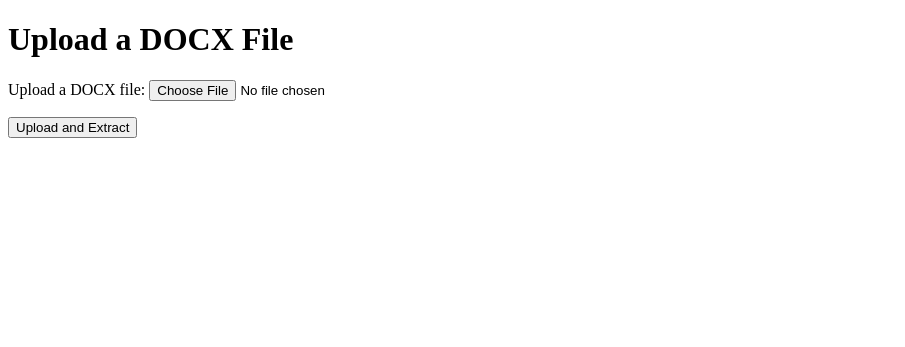
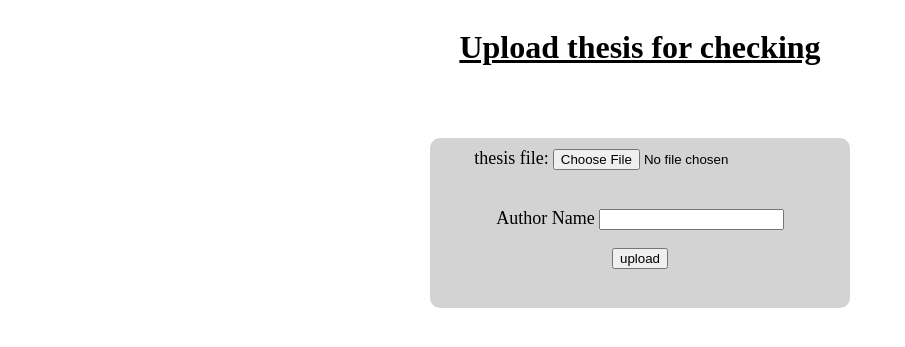
Before and after one commit to batala-ayush/Plagiarism-Detection-in-Nepali-Thesis, a Django app: page /check_plagiarism/ in a window 1280 px wide. Shown: the top 347 px of the page, without its empty margins (0-905 px from the left). Run offline with Django 4.2, Linux system fonts and the light colour scheme; parts of the project's set-up code (start-up, migrations or seed data) failed here and were passed over.

Commit message:
database changes

```diff
--- a/first_app/fingerprint_similarity.py
+++ b/first_app/fingerprint_similarity.py
@@ -194,6 +194,9 @@ def generate_fingerprint_sets(text1):
 
 def compute_fingerprint_similarity(set1,set2) :
     numerator = len(set1.intersection(set2))
-    jac_similarity_mod = numerator/len(set1)
+    if len(set1)!=0:
+        jac_similarity_mod = numerator/len(set1)
+    else:
+        jac_similarity_mod = 0
     result = round(jac_similarity_mod,3)
     return result
--- a/first_app/highlight_paragraphs.py
+++ b/first_app/highlight_paragraphs.py
@@ -119,8 +119,10 @@ def highlight_paragraph(final_plagiarised_paragraphs_grouped_sources,doc,docx_fi
                     indexes = find_common_sequences(input_para, database_para, threshold=3)
                     print(indexes)
                     print(len(para_text))
+                    print("deuta paragraph")
                     print(para_text)
                     print(target_paragraph)
+                    print("deuta paragraph")
                     for index in indexes:
                         if index['copied'] is True:
                             print(index['sen_pos'])
@@ -204,8 +206,8 @@ def highlight_paragraph(final_plagiarised_paragraphs_grouped_sources,doc,docx_fi
     # Add content to the cells (optional)
     for i in range(1,number_of_source+1):
         source_table.cell(i,0).text = str(i)
-        source_table.cell(i,1).text = final_plagiarised_paragraphs_grouped_sources[i-1]['source']
-        source_table.cell(i,2).text = final_plagiarised_paragraphs_grouped_sources[i-1]['author']+str(i)
+        source_table.cell(i,1).text = final_plagiarised_paragraphs_grouped_sources[i-1]['source']['name']
+        source_table.cell(i,2).text = final_plagiarised_paragraphs_grouped_sources[i-1]['source']['author']
         source_table.cell(i,3).text = str(round((final_plagiarised_paragraphs_grouped_sources[i-1]['percentage']),2)) + '%'
 
         for cell in source_table.rows[i].cells:
--- a/first_app/models.py
+++ b/first_app/models.py
@@ -4,3 +4,4 @@ from django.db import models
 
 class thesis_docx(models.Model):
     thesis = models.FileField(upload_to='thesis_files') # Uploaded files will be stored in the 'thesis_files/' directory inside MEDIA_ROOT
+    author = models.CharField(max_length=255)
--- a/first_app/ngram_similarity.py
+++ b/first_app/ngram_similarity.py
@@ -158,7 +158,10 @@ def compute_ngram_similarity(ngrams1, ngrams2):
     set1 = ngrams1
     set2 = ngrams2
     numerator = len(set1.intersection(set2))
-    jac_similarity_mod = numerator/len(set1)
+    if len(set1)!=0:
+        jac_similarity_mod = numerator/len(set1)
+    else:
+        jac_similarity_mod = 0
     result = round(jac_similarity_mod,3)
 
     return result
--- a/first_app/tfidf_similarity.py
+++ b/first_app/tfidf_similarity.py
@@ -57,11 +57,6 @@ def remove_english_from_nepali(nepali_text):
     # Return the cleaned Nepali text
     return nepali_text
 
-def preprocess(text):
-    tokens = word_tokenize(text)
-    stemmed_tokens = word_stemmer(tokens)
-    removed_tokens=stopword_removal(stemmed_tokens)
-    return removed_tokens
 
 
 def preprocessing(sentences):
--- a/first_app/views.py
+++ b/first_app/views.py
@@ -14,9 +14,11 @@ from .fingerprint_similarity import compute_fingerprint_similarity,generate_fing
 from .word_similarity import compute_word_similarity,generate_word_sim_sets
 from .tfidf_similarity import compute_tfidfsimilarity
 
+
+
 from .models import thesis_docx
 from .predict import predict_lab
-from .forms import DocxUploadForm
+#from .forms import DocxUploadForm
 from .highlight_paragraphs import highlight_paragraph
 
 
@@ -34,11 +36,11 @@ def thesis_upload_succesfull_page(request):
         #print(request.FILES)
 
         got_thesis_file = request.FILES.get("thesis_file_docx")
+        got_author_name = request.POST.get("author_name")
         #print(got_thesis_file)
-        thesis_data = thesis_docx(thesis = got_thesis_file)
+        thesis_data = thesis_docx(thesis = got_thesis_file,author = got_author_name)
         thesis_data.save()
         return HttpResponse("Thesis Uploaded Sucessfully")
-
 
 
 
@@ -58,128 +60,138 @@ def count_total_words_one_paragraph(paragraph):
 
 def plagiarism_check(request):
     if request.method == 'POST':
-        form = DocxUploadForm(request.POST, request.FILES)
-        if form.is_valid():
-            docx_file = request.FILES['docx_file']
-            docx_file_title_name = docx_file.name
-            docx_file_author_name = 'Inputed_Thesis_Author_Name'
-            print(type(docx_file))
-            sus_document = Document(docx_file)
+        #form = DocxUploadForm(request.POST, request.FILES)
+        #if form.is_valid():
+        docx_file = request.FILES.get("thesis_file_docx")
+        suspicious_author_name = request.POST.get("author_name")
+        #docx_file = request.FILES['docx_file']
+        suspicious_docx_file_title_name = docx_file.name
+        print(suspicious_docx_file_title_name)
+        print(suspicious_author_name)
+        print("yesko mathi")
+        #docx_file_author_name = 'Inputed_Thesis_Author_Name'
+        print(type(docx_file))
+        sus_document = Document(docx_file)
 
-            print(type(sus_document))
-            input_paragraphs = [[generate_n_grams(para.text.strip()),generate_fingerprint_sets(para.text.strip()),generate_word_sim_sets(para.text.strip()),para.text.strip()] for para in sus_document.paragraphs if para.text.strip() and len(para.text.strip().split())>5]  # Filter out empty or whitespace paragraphs
-            # paragraphs = get_paragraphs_from_word_file(docx_file)
-            print(input_paragraphs)
-            # print(type(paragraphs))
-            #return render(request, 'result.html', {'paragraphs': paragraphs})
+        print(type(sus_document))
+        input_paragraphs = [[generate_n_grams(para.text.strip()),generate_fingerprint_sets(para.text.strip()),generate_word_sim_sets(para.text.strip()),para.text.strip()] for para in sus_document.paragraphs if para.text.strip() and len(para.text.strip().split())>5]  # Filter out empty or whitespace paragraphs
+        # paragraphs = get_paragraphs_from_word_file(docx_file)
+        print(input_paragraphs)
+        # print(type(paragraphs))
+        #return render(request, 'result.html', {'paragraphs': paragraphs})
 
-            docx_files = thesis_docx.objects.all()
-            file_names = [docx_file.thesis.name for docx_file in docx_files]
-            print(file_names)
-            print(file_names[0])
-            paragraphs_list = []
+        docx_files = thesis_docx.objects.all()
+        #file_names = [docx_file.thesis.name for docx_file in docx_files]
+        #print(file_names)
+        #print(file_names[0])
+        paragraphs_list = []
 
-            for docx_file in docx_files:
-                document = Document(docx_file.thesis)
-                #paragraphs = [para.text for para in document.paragraphs]
-                para = [[generate_n_grams(para.text.strip()),generate_fingerprint_sets(para.text.strip()),generate_word_sim_sets(para.text.strip()),para.text.strip()] for para in document.paragraphs if para.text.strip() and len(para.text.strip().split())>5]  # Filter out empty or whitespace paragraphs
-                #paragraphs = get_paragraphs_from_word_file(document)
-                paragraphs_list.append(para)
+        for docx_file in docx_files:
+            document = Document(docx_file.thesis)
+            #paragraphs = [para.text for para in document.paragraphs]
+            para ={"paragraphs":[[generate_n_grams(para.text.strip()),generate_fingerprint_sets(para.text.strip()),generate_word_sim_sets(para.text.strip()),para.text.strip()] for para in document.paragraphs if para.text.strip() and len(para.text.strip().split())>5],"source":{'name':docx_file.thesis.name,'author':docx_file.author}}  # Filter out empty or whitespace paragraphs
+            #paragraphs = get_paragraphs_from_word_file(document)
+            paragraphs_list.append(para)
 
 
 
 
-            plagiarised_paragraphs =[]
-            # Loop through both lists simultaneously and call the function
-            for para1 in input_paragraphs:
-                paragraphs_list_counter =0
-                for para2_group in paragraphs_list:
-                    max_avg_feature_sim =0
-                    max_sim_database_paragraph = ''
-                    is_label_one = 0
-                    for para2 in para2_group:
-                        #asma two paragraph aaucha
-                        ngram_sim = compute_ngram_similarity(para1[0],para2[0])
+        plagiarised_paragraphs =[]
+        # Loop through both lists simultaneously and call the function
+        for para1 in input_paragraphs:
 
-                        finger_sim = compute_fingerprint_similarity(para1[1],para2[1])
-                        word_sim = compute_word_similarity(para1[2],para2[2])
-                        tfidf_sim = compute_tfidfsimilarity(para1[3],para2[3]) #4th item in list is paragraph
-                        label = predict_lab(ngram_sim,finger_sim,word_sim,tfidf_sim)
-                        avg_feature_sim = (ngram_sim + tfidf_sim + finger_sim + word_sim)/4
-                        if(avg_feature_sim > max_avg_feature_sim and label == 1):
-                            max_avg_feature_sim = avg_feature_sim
-                            max_sim_database_paragraph = para2[3]
+            #paragraphs_list_counter =0
+            for para2_group in paragraphs_list:
+                max_avg_feature_sim =0
+                max_sim_database_paragraph = ''
+                is_label_one = 0
+                for para2 in para2_group['paragraphs']:
+                    #asma two paragraph aaucha
+                    ngram_sim = compute_ngram_similarity(para1[0],para2[0])
+                    print(para1[3])
+                    print(para2[3])
+                    print(para1[1])
+                    print(para2[1])
+                    finger_sim = compute_fingerprint_similarity(para1[1],para2[1])
 
-                        if(label == 1):
-                            is_label_one = 1
-                    if is_label_one ==1 :
-                        my_dict = {"paragraph": para1[3] ,"database_paragraph":max_sim_database_paragraph, "source":file_names[paragraphs_list_counter], "average_feature_score": max_avg_feature_sim}
-                        plagiarised_paragraphs.append(my_dict)
-                        #asma lekhne sentence wala code
-                        #
-                    is_label_one = 0
-                    paragraphs_list_counter = paragraphs_list_counter + 1
-                #         print(para1)
-                #         print("-----")
-                #         print(para2)
-                #         print("label: ")
-                #         print(label)
-                #     print("changeeeeeeeeeeee1111111")
-                # print("changeeeeeeeeeeee22222222")
-            print(plagiarised_paragraphs)
-            #return render(request, 'try.html', {'paragraphs_list': paragraphs_list})
-            #for highlighting docx
-            #output_file_path = "highlighted_document.docx"  # Replace with the desired output file path
-            #target_paragraphs = plagiarised_paragraphs
-            #process_plagiarized_paragraphs(sus_document, output_file_path, target_paragraphs)
-            final_plagiarised_paragraphs = {}
-            for entry in plagiarised_paragraphs:
-                paragraph = entry['paragraph']
-                if paragraph in final_plagiarised_paragraphs:
-                    if entry['average_feature_score'] > final_plagiarised_paragraphs[paragraph]['average_feature_score']:
-                        final_plagiarised_paragraphs[paragraph] = entry
-                else:
+                    word_sim = compute_word_similarity(para1[2],para2[2])
+                    tfidf_sim = compute_tfidfsimilarity(para1[3],para2[3]) #4th item in list is paragraph
+                    label = predict_lab(ngram_sim,finger_sim,word_sim,tfidf_sim)
+                    avg_feature_sim = (ngram_sim + tfidf_sim + finger_sim + word_sim)/4
+                    if(avg_feature_sim > max_avg_feature_sim and label == 1):
+                        max_avg_feature_sim = avg_feature_sim
+                        max_sim_database_paragraph = para2[3]
+
+                    if(label == 1):
+                        is_label_one = 1
+                if is_label_one ==1 :
+                    my_dict = {"paragraph": para1[3] ,"database_paragraph":max_sim_database_paragraph, "source":para2_group['source'],"average_feature_score": max_avg_feature_sim}
+                    plagiarised_paragraphs.append(my_dict)
+                    #asma lekhne sentence wala code
+                    #
+                is_label_one = 0
+                #paragraphs_list_counter = paragraphs_list_counter + 1
+            #         print(para1)
+            #         print("-----")
+            #         print(para2)
+            #         print("label: ")
+            #         print(label)
+            #     print("changeeeeeeeeeeee1111111")
+            # print("changeeeeeeeeeeee22222222")
+        print(plagiarised_paragraphs)
+        #return render(request, 'try.html', {'paragraphs_list': paragraphs_list})
+        #for highlighting docx
+        #output_file_path = "highlighted_document.docx"  # Replace with the desired output file path
+        #target_paragraphs = plagiarised_paragraphs
+        #process_plagiarized_paragraphs(sus_document, output_file_path, target_paragraphs)
+        final_plagiarised_paragraphs = {}
+        for entry in plagiarised_paragraphs:
+            paragraph = entry['paragraph']
+            if paragraph in final_plagiarised_paragraphs:
+                if entry['average_feature_score'] > final_plagiarised_paragraphs[paragraph]['average_feature_score']:
                     final_plagiarised_paragraphs[paragraph] = entry
+            else:
+                final_plagiarised_paragraphs[paragraph] = entry
 
-            #for highlighting docx
-            final_plagiarised_paragraphs = list(final_plagiarised_paragraphs.values())
-            print(final_plagiarised_paragraphs)
-            total_words_input_docx = count_total_words(input_paragraphs)
-            print(total_words_input_docx)
-            # Calculate and store the similarity index for each paragraph
-            similarity_data = []
-            for entry in final_plagiarised_paragraphs:
-                sim_index = round((((count_total_words_one_paragraph(entry['paragraph']))*entry['average_feature_score'])/ total_words_input_docx)*100,2)
-                similarity_data.append({'input_paragraph':entry['paragraph'],'source': entry['source'],'database_paragraph':entry['database_paragraph'], 'sim_index': sim_index})
-            print(similarity_data)
+        #for highlighting docx
+        final_plagiarised_paragraphs = list(final_plagiarised_paragraphs.values())
+        #print(final_plagiarised_paragraphs)
+        total_words_input_docx = count_total_words(input_paragraphs)
+        #print(total_words_input_docx)
+        # Calculate and store the similarity index for each paragraph
+        similarity_data = []
+        for entry in final_plagiarised_paragraphs:
+            sim_index = round((((count_total_words_one_paragraph(entry['paragraph']))*entry['average_feature_score'])/ total_words_input_docx)*100,2)
+            similarity_data.append({'input_paragraph':entry['paragraph'],'source': entry['source'],'database_paragraph':entry['database_paragraph'], 'sim_index': sim_index})
+        #print(similarity_data)
 
-            #final wala dictionary aba
-            grouped_paragraphs = []
-            for entry in similarity_data:
-                source = entry['source']
-                input_paragraph = entry['input_paragraph']
-                database_paragraph = entry['database_paragraph']
-                sim_index = entry['sim_index']
+        #final wala dictionary aba
+        grouped_paragraphs = []
+        for entry in similarity_data:
+            source = entry['source']
+            input_paragraph = entry['input_paragraph']
+            database_paragraph = entry['database_paragraph']
+            sim_index = entry['sim_index']
 
-                # Initialize a flag to False
-                contains_source = False
-                for single_dict in grouped_paragraphs:
-                    if 'source' in single_dict and single_dict['source'] == source:
-                        single_dict['input_paragraphs'].append(input_paragraph)
-                        single_dict['database_paragraphs'].append(database_paragraph)
-                        single_dict['percentage'] += sim_index
-                        contains_source = True
-                        break
-                if(contains_source == False):
-                    grouped_paragraphs.append({'input_paragraphs':[entry['input_paragraph']],'source': entry['source'],'database_paragraphs':[entry['database_paragraph']], 'percentage': sim_index, 'author': 'Author_name'})
-            print(grouped_paragraphs)
+            # Initialize a flag to False
+            contains_source = False
+            for single_dict in grouped_paragraphs:
+                if 'source' in single_dict and single_dict['source'] == source:
+                    single_dict['input_paragraphs'].append(input_paragraph)
+                    single_dict['database_paragraphs'].append(database_paragraph)
+                    single_dict['percentage'] += sim_index
+                    contains_source = True
+                    break
+            if(contains_source == False):
+                grouped_paragraphs.append({'input_paragraphs':[entry['input_paragraph']],'source': entry['source'],'database_paragraphs':[entry['database_paragraph']], 'percentage': sim_index})
+        print(grouped_paragraphs)
 
-            #highlight wala
-            highlight_paragraph(grouped_paragraphs,sus_document,docx_file_title_name,docx_file_author_name)
+        #highlight wala
+        highlight_paragraph(grouped_paragraphs,sus_document,suspicious_docx_file_title_name,suspicious_author_name)
 
-            #context = {'result_list': similarity_data}
-            #return render(request, 'try1.html', context)
-            return HttpResponse("Plagiarism Checking Sucessfull.")
+        #context = {'result_list': similarity_data}
+        #return render(request, 'try1.html', context)
+        return HttpResponse("Plagiarism Checking Sucessfull.")
     else:
-        form = DocxUploadForm()
-        return render(request, 'thesis_upload_for_checking.html', {'form': form})
+        #form = DocxUploadForm()
+        return render(request, 'thesis_upload_for_checking.html')
--- a/templates/thesis_upload.html
+++ b/templates/thesis_upload.html
@@ -37,7 +37,7 @@
 
       .in_area {
         width: 400px;
-        height: 100px;
+        height: 150px;
         background-color: lightgray;
         border-radius: 10px;
         padding: 10px;
@@ -57,6 +57,10 @@
         <label >thesis file:</label>
         <input type="file" accept=".docx" name="thesis_file_docx">
         <br><br>
+        <label >Author Name</label>
+        <input type="text"  name="author_name">
+        <br><br>
+
         <button type="submit">upload </button>
       </div>
     </form>
--- a/templates/thesis_upload_for_checking.html
+++ b/templates/thesis_upload_for_checking.html
@@ -1,14 +1,69 @@
+
 <!DOCTYPE html>
 <html>
-<head>
-    <title>Upload and Extract DOCX</title>
-</head>
-<body>
-    <h1>Upload a DOCX File</h1>
-    <form method="post" enctype="multipart/form-data">
-        {% csrf_token %}
-        {{ form.as_p }}
-        <button type="submit">Upload and Extract</button>
+  <head>
+    <style>
+      form {
+        display: flex;
+        flex-direction: column;
+        align-items: center;
+        margin-top: 50px;
+      }
+
+      label {
+        font-size: 18px;
+        margin-bottom: 10px;
+      }
+
+      input[type="file"] {
+        margin-bottom: 20px;
+      }
+
+      input[type="submit"] {
+        width: 100px;
+        height: 30px;
+        background-color: green;
+        color: white;
+        font-size: 16px;
+        border-radius: 5px;
+        cursor: pointer;
+      }
+
+      .home_head{
+        display: flex;
+        justify-content: center;
+        text-decoration: underline;
+      }
+
+      .in_area {
+        width: 400px;
+        height: 150px;
+        background-color: lightgray;
+        border-radius: 10px;
+        padding: 10px;
+        text-align: center;
+      }
+    </style>
+  </head>
+  <body>
+    <div class="home_head">
+      <h1>Upload thesis for checking</h1>
+    </div>
+
+
+    <form  method="POST" enctype="multipart/form-data">
+      {% csrf_token %}
+      <div class="in_area">
+        <label >thesis file:</label>
+        <input type="file" accept=".docx" name="thesis_file_docx">
+        <br><br>
+        <label >Author Name</label>
+        <input type="text"  name="author_name">
+        <br><br>
+
+        <button type="submit">upload </button>
+      </div>
     </form>
-</body>
+
+  </body>
 </html>
```
Also changed, not shown: first_app/word_similarity.py (+6 -1 lines), first_app/migrations/0002_thesis_docx_author.py (added), 2 other files.
